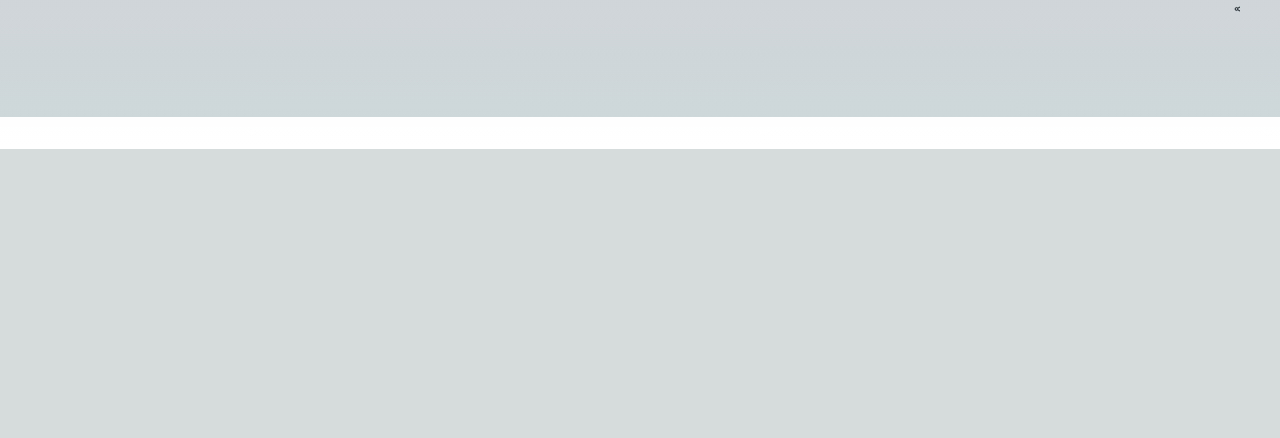
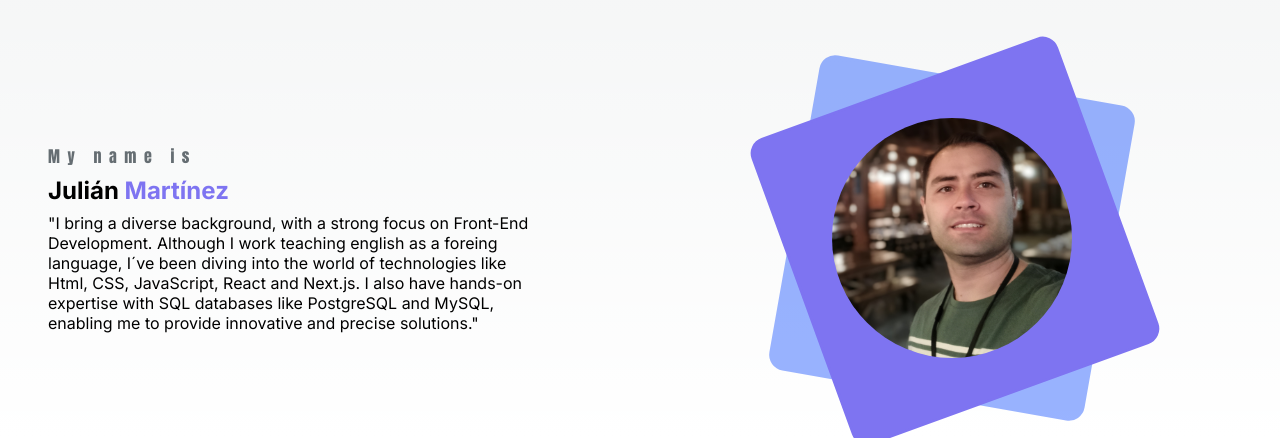
Before and after one commit to JAMA8806/personalPortfolio, a Next.js app: page / in a window 1280 px wide. Shown: the part 1471-1909 px from the top of the page. Before the commit the page ends 1620 px from the top, so only its background shows below. Built offline with nearby package versions, Linux system fonts and the light colour scheme; a web font is replaced by a local one.

Commit message:
short adjustments on projects styles

```diff
--- a/components/molecules/ProjectCard/ProjectCard.module.css
+++ b/components/molecules/ProjectCard/ProjectCard.module.css
@@ -1,9 +1,9 @@
 .h3{
-    margin: 10rem auto 5rem;
+    margin: 10rem auto 1.5rem;
     text-align: center;
 }
 
-.container::after{
+/* .container::after{
     bottom: 0;
     left: -40%;
     content: "";
@@ -13,7 +13,7 @@
     width: 200%;
     height: 100%;
     z-index: -2;
-}
+} */
 .container{
     position: relative;
     width: 100%;
@@ -35,7 +35,7 @@
 }
 .projectCardsContainer{
     width: 370px;
-    padding: 5rem;
+    padding: 2rem;
     display: flex;
     justify-content: space-between;
     gap: 1rem;
@@ -50,7 +50,7 @@
     display: flex;
     flex-direction: column;
     gap: 1rem;
-    width: 400px;
+    width: 300px;
     min-width: 300px;
     border-radius: 10%;
     scroll-snap-align: center;
@@ -68,8 +68,8 @@
 }
 
 img.icon{
-    width: 16px;
-    height: 16px;
+    width: 25px;
+    height: 25px;
 }
 
 @media (min-width: 600px) {
--- a/components/molecules/Welcome/welcome.module.css
+++ b/components/molecules/Welcome/welcome.module.css
@@ -2,6 +2,7 @@
     display: flex;
     gap: 2rem;
     flex-wrap: wrap;
+    padding: 0.5rem;
 }
 .h1{
     font-family: var(--font-Dancing);
--- a/components/molecules/about/about.module.css
+++ b/components/molecules/about/about.module.css
@@ -1,5 +1,6 @@
 .sectionContainer {
     margin-top: 4rem;
+    padding: 0.5rem;
     display: flex;
     gap: 2rem;
     flex-direction: column;
--- a/components/organisms/portfolio/Portfolio.jsx
+++ b/components/organisms/portfolio/Portfolio.jsx
@@ -11,6 +11,7 @@ export const Portfolio = () => {
       <Welcome></Welcome>
       <About></About>
       <ProjectCard></ProjectCard>
+      <About></About>
     </div>
   );
 };
```
